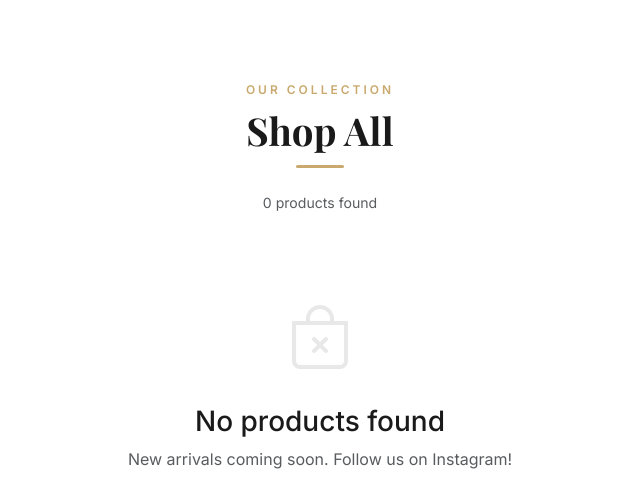
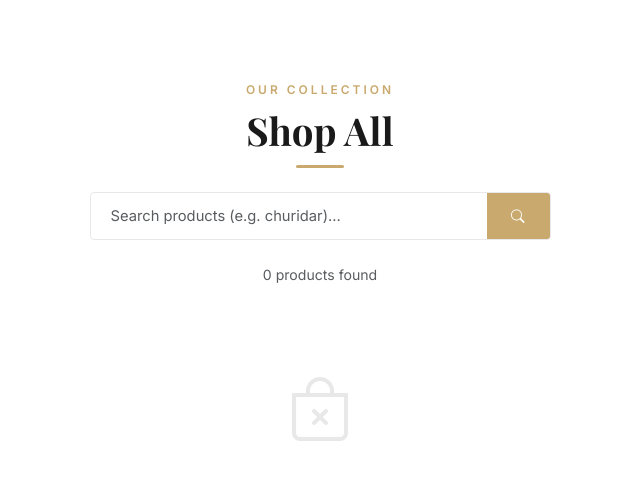
Before and after one commit to sachu584/lavuz_fashions, a Django app: page /products/ in a window 1280 px wide. Shown: the part 67-544 px from the top of the page, without its empty margins (320-960 px from the left). Run offline with Django 3.2, Linux system fonts and the light colour scheme; data that the repository does not hold is empty.

Commit message:
Implement simple search and revert advanced features

```diff
--- a/static/css/style.css
+++ b/static/css/style.css
@@ -558,22 +558,17 @@
   border-radius: var(--lf-radius-lg);
   overflow: hidden;
   background: var(--lf-light-gray);
-  aspect-ratio: 3/4;
+  /* Removed fixed aspect-ratio to show full photos of any ratio */
 }
 
 .lf-main-img {
   width: 100%;
-  height: 100%;
-  object-fit: cover;
+  height: auto;
+  display: block;
   transition: var(--lf-transition);
 }
 
-@media (max-width: 767px) {
-  .lf-main-img-wrap {
-    aspect-ratio: 1/1; /* Square on mobile to save space */
-    max-height: 400px;
-  }
-}
+
 
 .lf-thumbs {
   gap: 8px;
@@ -888,9 +883,7 @@
     padding: 2.5rem 0;
   }
 
-  .lf-main-img-wrap {
-    aspect-ratio: 1/1;
-  }
+
 
   .lf-product-name {
     font-size: 0.85rem;
@@ -1224,3 +1217,74 @@
     mask-image: none;
   }
 }
+
+/* =============================================
+   SEARCH BAR
+   ============================================= */
+.lf-search-form .input-group {
+  border: 1.5px solid var(--lf-border);
+  border-radius: var(--lf-radius);
+  overflow: hidden;
+  transition: var(--lf-transition);
+}
+
+.lf-search-form .input-group:focus-within {
+  border-color: var(--lf-gold);
+  box-shadow: 0 0 0 3px rgba(201, 169, 110, 0.15);
+}
+
+.lf-search-input {
+  border: none !important;
+  padding: 0.75rem 1.25rem !important;
+  font-size: 0.92rem !important;
+}
+
+.lf-search-input:focus {
+  box-shadow: none !important;
+}
+
+.lf-search-form .lf-btn-gold {
+  border-radius: 0;
+  padding: 0 1.5rem !important;
+  display: flex;
+  align-items: center;
+  justify-content: center;
+}
+
+
+.lf-suggestions-dropdown {
+  position: absolute;
+  top: 100%;
+  left: 0;
+  right: 0;
+  background: var(--lf-white);
+  border: 1px solid var(--lf-border);
+  border-top: none;
+  border-radius: 0 0 var(--lf-radius) var(--lf-radius);
+  box-shadow: 0 10px 30px rgba(0,0,0,0.1);
+  z-index: 1000;
+  max-height: 300px;
+  overflow-y: auto;
+}
+
+.lf-suggestion-item {
+  padding: 0.75rem 1.25rem;
+  cursor: pointer;
+  transition: var(--lf-transition);
+  border-bottom: 1px solid var(--lf-light-gray);
+  font-size: 0.9rem;
+}
+
+.lf-suggestion-item:last-child {
+  border-bottom: none;
+}
+
+.lf-suggestion-item:hover {
+  background: var(--lf-light-gray);
+  color: var(--lf-gold-dark);
+}
+
+.lf-suggestion-item i {
+  color: var(--lf-gold);
+  font-size: 1rem;
+}
--- a/store/views.py
+++ b/store/views.py
@@ -26,19 +26,31 @@
 def product_list(request):
     categories = Category.objects.filter(is_active=True)
     products = Product.objects.filter(is_active=True).order_by('?')
+
+    query = request.GET.get('q')
+    if query:
+        products = products.filter(name__icontains=query)
+
     return render(request, 'store/product_list.html', {
         'products': products,
         'categories': categories,
+        'query': query,
     })
 
 def category_detail(request, slug):
     active_category = get_object_or_404(Category, slug=slug, is_active=True)
     categories = Category.objects.filter(is_active=True)
     products = Product.objects.filter(category=active_category, is_active=True).order_by('?')
+
+    query = request.GET.get('q')
+    if query:
+        products = products.filter(name__icontains=query)
+
     return render(request, 'store/product_list.html', {
         'products': products,
         'categories': categories,
         'active_category': active_category,
+        'query': query,
     })
 
 def product_detail(request, slug):
--- a/templates/store/about.html
+++ b/templates/store/about.html
@@ -12,7 +12,7 @@
         <p class="lf-section-tag">Our Story</p>
         <h1 class="lf-section-title display-4">Since 2020</h1>
         <div class="lf-divider mb-4"></div>
-        <p class="lead text-dark mb-4">Founded by <strong>Lavanya Lal</strong>, Lavauz Fashions is more than just a brand – it's a celebration of fearless style and timeless elegance.</p>
+        <p class="lead text-dark mb-4">Founded by <strong>Lavanya Lal</strong> & <strong>Sachu Satheesan</strong>, Lavauz Fashions is more than just a brand – it's a celebration of fearless style and timeless elegance.</p>
         <p class="text-muted">What started as a passion project in 2020 has grown into a curated destination for those who appreciate the finer details of fashion. Our mission is to provide premium quality Kerala wears, Sarees, and Western collections that make every woman feel confident and beautiful.</p>
         <div class="row g-4 mt-4">
           <div class="col-sm-6">
@@ -30,8 +30,8 @@
           <div class="lf-about-img-overlay"></div>
           <img src="https://images.unsplash.com/photo-1490481651871-ab68de25d43d?q=80&w=2070&auto=format&fit=crop" alt="Lavauz Fashions" class="img-fluid rounded-4 shadow-lg">
           <div class="lf-founder-badge">
-             <span class="small text-uppercase tracking-wider d-block">Founded by</span>
-             <span class="h5 mb-0 fw-bold">Lavanya Lal</span>
+             <span class="small text-uppercase tracking-wider d-block">Founders</span>
+             <span class="h5 mb-0 fw-bold">Lavanya Lal &<br>Sachu Satheesan</span>
           </div>
         </div>
       </div>
--- a/templates/store/product_list.html
+++ b/templates/store/product_list.html
@@ -18,6 +18,20 @@
     {% if active_category and active_category.description %}
     <p class="text-muted mt-3 mb-0">{{ active_category.description }}</p>
     {% endif %}
+  </div>
+
+  <!-- Search Bar -->
+  <div class="row justify-content-center mb-4">
+    <div class="col-md-6 col-lg-5">
+      <form action="{% if active_category %}{% url 'category_detail' active_category.slug %}{% else %}{% url 'product_list' %}{% endif %}" method="get" class="lf-search-form">
+        <div class="input-group">
+          <input type="text" name="q" class="form-control lf-search-input" placeholder="Search products (e.g. churidar)..." value="{{ query|default:'' }}">
+          <button class="btn lf-btn-gold" type="submit">
+            <i class="bi bi-search"></i>
+          </button>
+        </div>
+      </form>
+    </div>
   </div>
 
   <!-- ===== CATEGORY FILTER PILLS ===== -->
```
Also changed, not shown: test_search_logic.py (added, +37 -0 lines), test_suggestions.py (added, +16 -0 lines).
